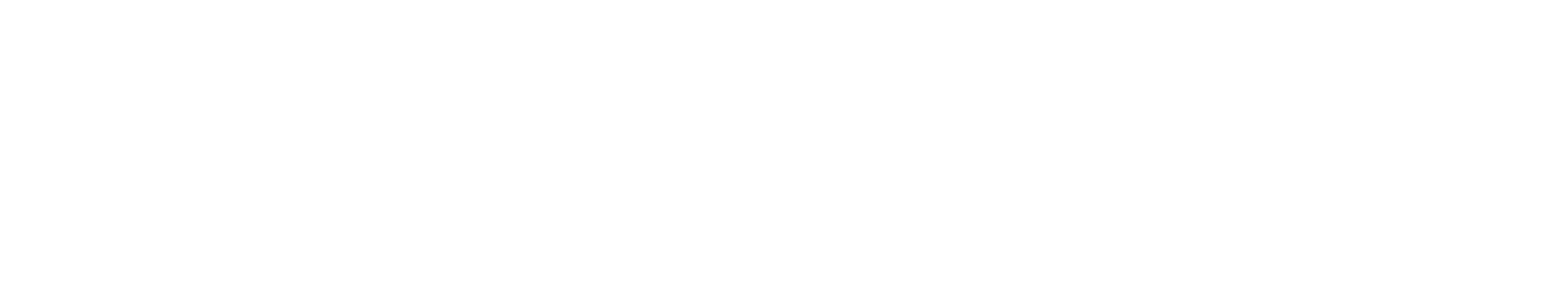
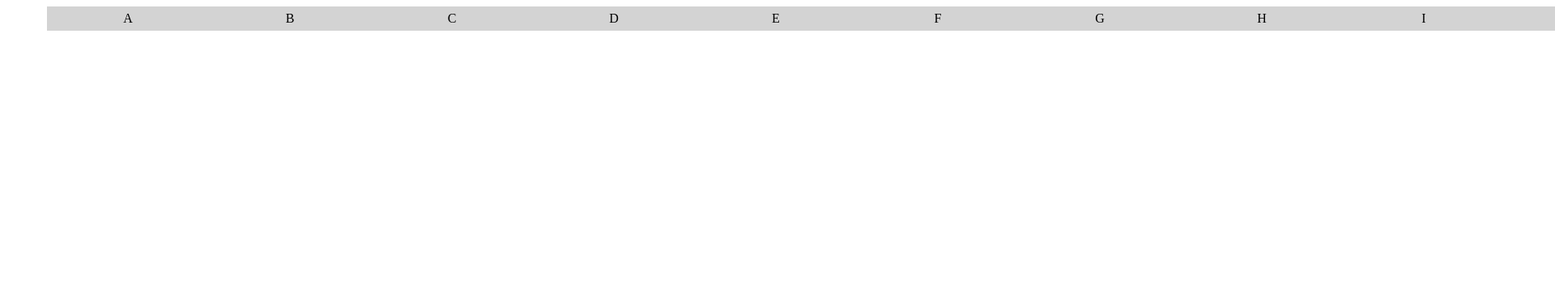
Before and after one commit to ScreatorA/Spreadsheet, a plain HTML site: page index.html in a window 1280 px wide. Shown: the top 349 px of the page at 81% size, 1920 px wide, since content can reach past the window. Drawn offline with Linux system fonts and the light colour scheme.

Commit message:
Now call the .forEach() method of your letters array, and pass your createLabel function reference as the callback.
You should see some letters appear across the top of your spreadsheet.

```diff
--- a/index.html
+++ b/index.html
@@ -1,11 +1,15 @@
 <!DOCTYPE html>
 <html lang="en">
-<head>
-    <meta charset="UTF-8">
-    <meta name="viewport" content="width=device-width, initial-scale=1.0">
+  <head>
+    <meta charset="utf-8" />
+    <meta name="viewport" content="width=device-width, initial-scale=1" />
+    <link rel="stylesheet" href="./styles.css" />
     <title>Functional Programming Spreadsheet</title>
-</head>
-<body>
-    <div id="container"></div>
-</body>
+  </head>
+  <body>
+    <div id="container">
+      <div></div>
+    </div>
+    <script src="./script.js"></script>
+  </body>
 </html>
--- a/script.js
+++ b/script.js
@@ -9,4 +9,5 @@ window.onload = () => {
         container.appendChild(label);
     };
     const letters = charRange("A", "J");
+    letters.forEach(createLabel);
 }
--- a/styles.css
+++ b/styles.css
@@ -0,0 +1,12 @@
+#container {
+  display: grid;
+  grid-template-columns: 50px repeat(10, 200px);
+  grid-template-rows: repeat(11, 30px);
+}
+
+.label {
+  background-color: lightgray;
+  text-align: center;
+  vertical-align: middle;
+  line-height: 30px;
+}
```
